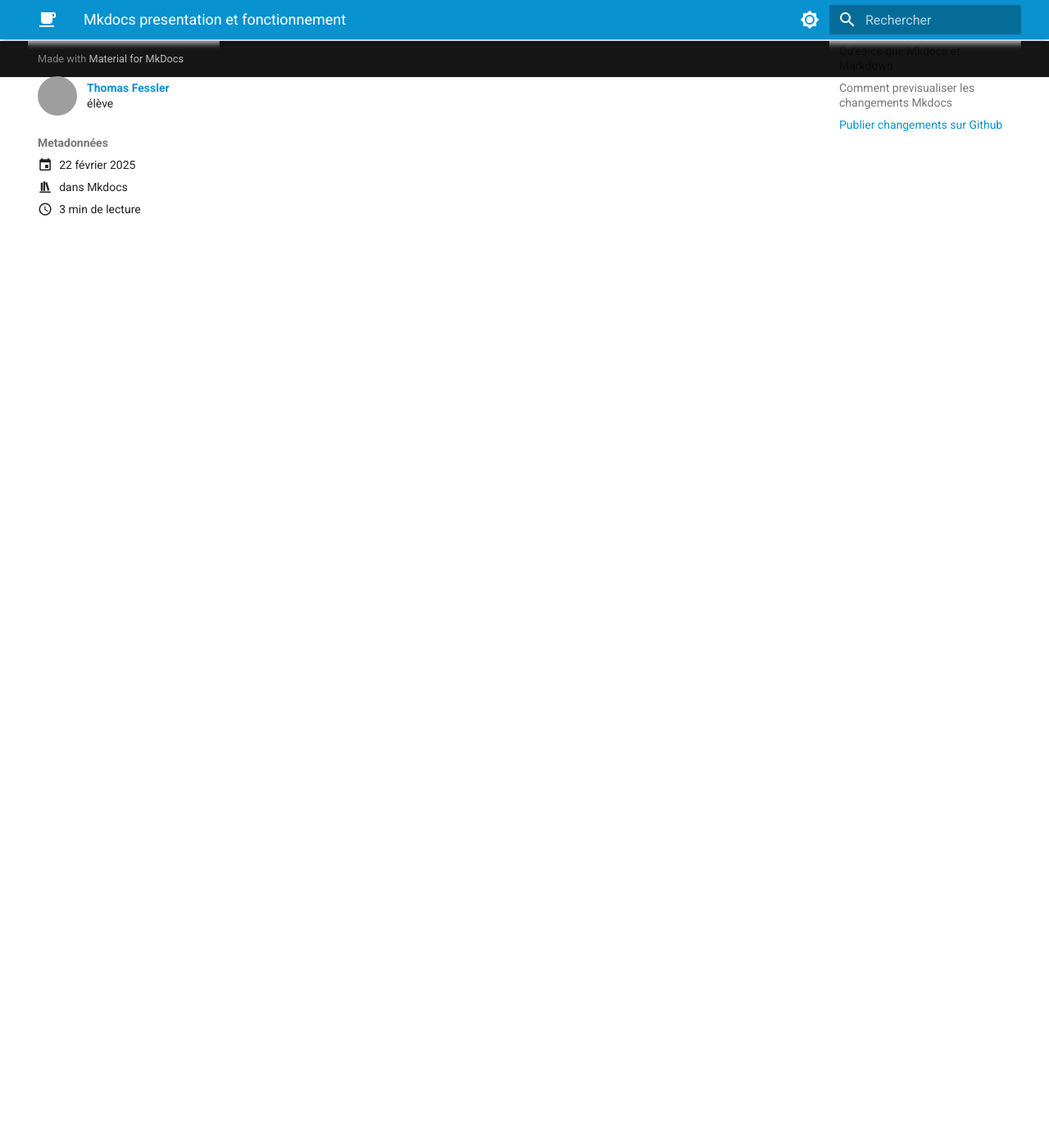
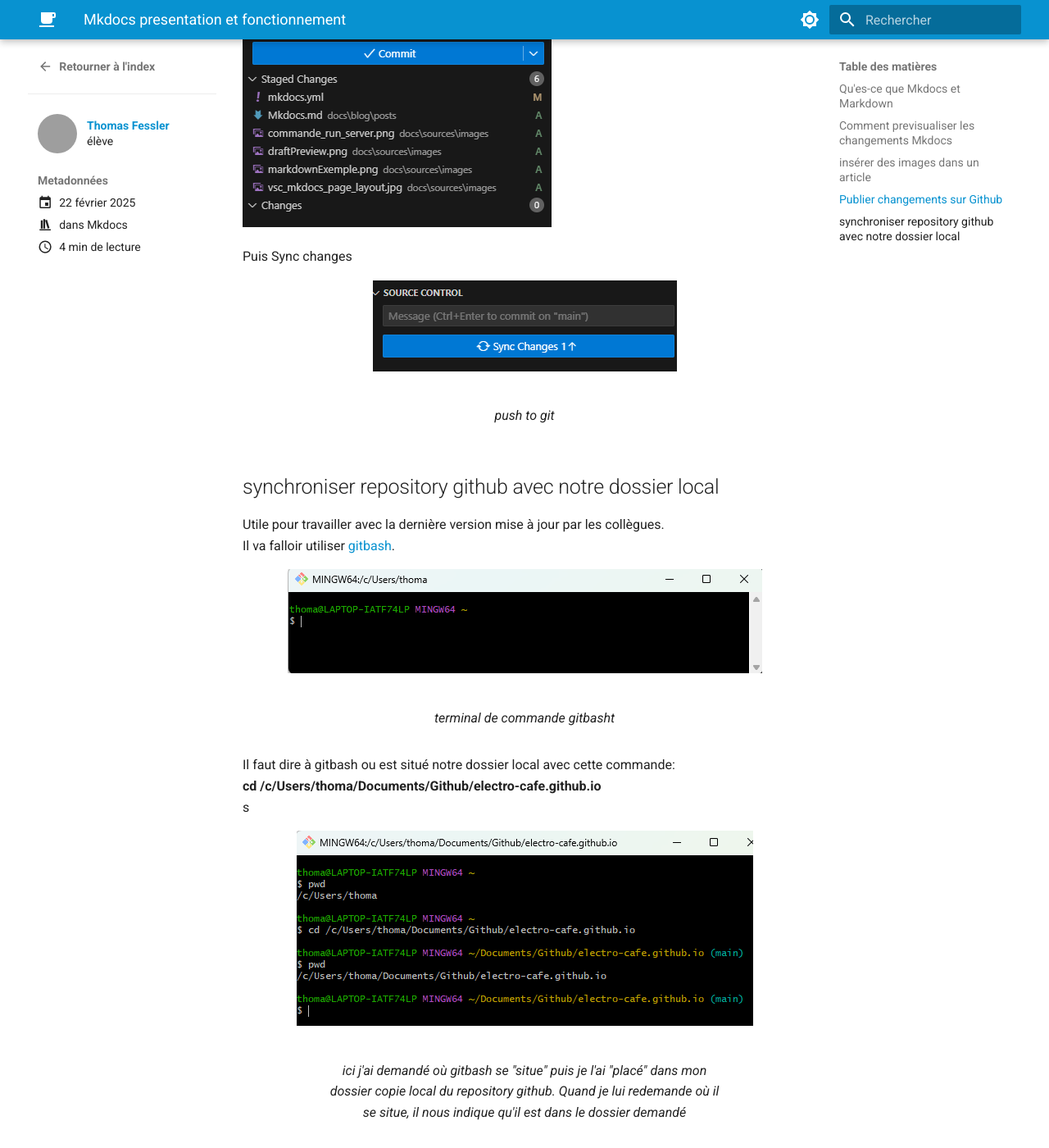
Before and after one commit to electro-cafe/electro-cafe.github.io, an MkDocs documentation site: the page built from docs/blog/posts/Mkdocs.md, in a window 1280 px wide and 1400 px high, scrolled down 3455 px. Shown: the whole window at 82% size. Built offline with MkDocs 1.6.1 and Material for MkDocs 9.7.7, drawn with Linux system fonts in a browser that asks for light colours; some of the changed text lies outside the part shown; grey boxes are pictures that could not be loaded.

Commit message:
correction orthographe description autheur thomas. ajout section sur le chemin d'accès des images et leur intégration dans mkdocs. Ajout section sur gitbash expliquant comment synchroniser sa version local avec la version mise à jour par les autres contributeurs sur github

```diff
--- a/docs/blog/posts/Mkdocs.md
+++ b/docs/blog/posts/Mkdocs.md
@@ -42,10 +42,20 @@ Ils apparaissent avec la mention brouillon
 
 ![aperçu d'un draft en local](mkdocs/draft_preview.png)
 
-lorsque l'on est content du résultat on peut les sortir de draft pour les mettre dans posts. Attention il faut enlever "../" au chemin des images.
+
 
 Dans le terminal faire **ctrl + c** pour mettre fin à la synchronisation du site en local.
-**flèche vers le haut** pour parcourir l'historique des commandes entrées dans le terminal.
+
+Astuce: **flèche vers le haut** pour parcourir l'historique des commandes entrées dans le terminal.
+
+## insérer des images dans un article
+on va créer un dossier contenant les images **au même niveau que les articles du blog**  ici nommé mkdocs
+P.S. Précédement le dossier était plus à la racine et je devais naviguer comme suit vers les images: "../../../../sources/images/staged_changes.png" cela fonctionnait en local mais pas en online.
+<figure markdown="span">
+  ![push to git](mkdocs/dossier_images.png)
+  <figcaption>à gauche le dossier mkdocs contenant les images. à droite l.30 l'implémentation des images</figcaption>
+</figure>
+
 
 ## Publier changements sur Github
 
@@ -66,3 +76,40 @@ Puis Sync changes
   ![push to git](mkdocs/push.png)
   <figcaption>push to git</figcaption>
 </figure>
+
+
+## synchroniser repository github avec notre dossier local
+
+Utile pour travailler avec la dernière version mise à jour par les collègues.
+Il va falloir utiliser [gitbash](https://git-scm.com/downloads).
+
+<figure markdown="span">
+  ![push to git](mkdocs/fenetre_gitbash.png)
+  <figcaption>terminal de commande gitbasht</figcaption>
+</figure>
+
+Il faut dire à gitbash ou est situé notre dossier local avec cette commande:
+ **cd /c/Users/thoma/Documents/Github/electro-cafe.github.io**
+ s
+<figure markdown="span">
+  ![push to git](mkdocs/localiser_gitbash.png)
+  <figcaption>ici j'ai demandé où gitbash se "situe" puis je l'ai "placé" dans mon dossier copie local du repository github. Quand je lui redemande où il se situe, il nous indique qu'il est dans le dossier demandé</figcaption>
+</figure>
+
+Voici quelques commandes utiles
+
+- **pwd** → Affiche le chemin complet du répertoire actuel dans lequel vous travaillez.
+
+- **git status**
+→ Montre fichiers modifiés, en attente de commit, non suivis, etc.
+
+- **git remote add origin https://github.com/electro-cafe/electro-cafe.github.io.git**
+→ Lie votre dépôt local à un dépôt distant sur GitHub appelé origin.
+
+- **git pull origin main**
+→ Récupère la dernière version sur github et met à jour notre dossier local.
+
+<figure markdown="span">
+  ![push to git](mkdocs/gitbash_pull.png)
+  <figcaption>ici on voit que mon dossier local est mis à jour selon la dernière version sur github</figcaption>
+</figure>
```
Also changed, not shown: docs/blog/author/thomas.md (+1 -1 lines), docs/blog/posts/mkdocs/dossier_images.png (added), docs/blog/posts/mkdocs/fenetre_gitbash.png (added), docs/blog/posts/mkdocs/gitbash_pull.png (added), docs/blog/posts/mkdocs/localiser_gitbash.png (added), docs/blog/posts/mkdocs/statut_synchronisation.png (added), docs/blog/posts/mkdocs/synchronisation_github.png (added).
